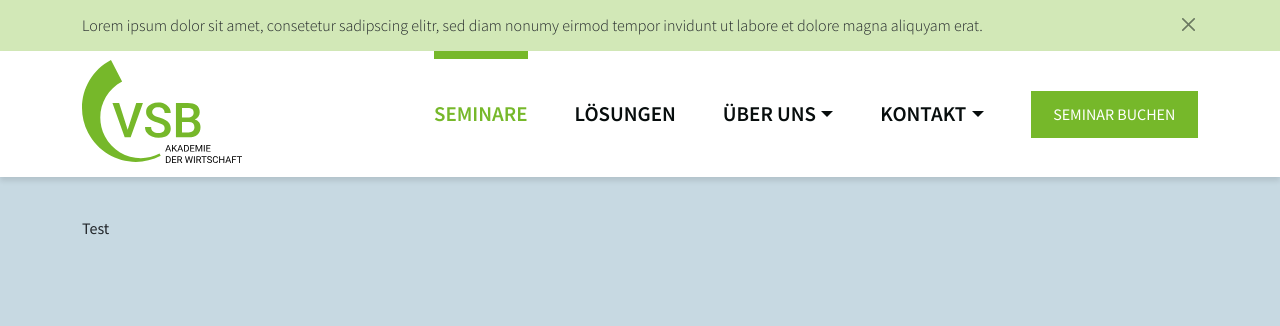
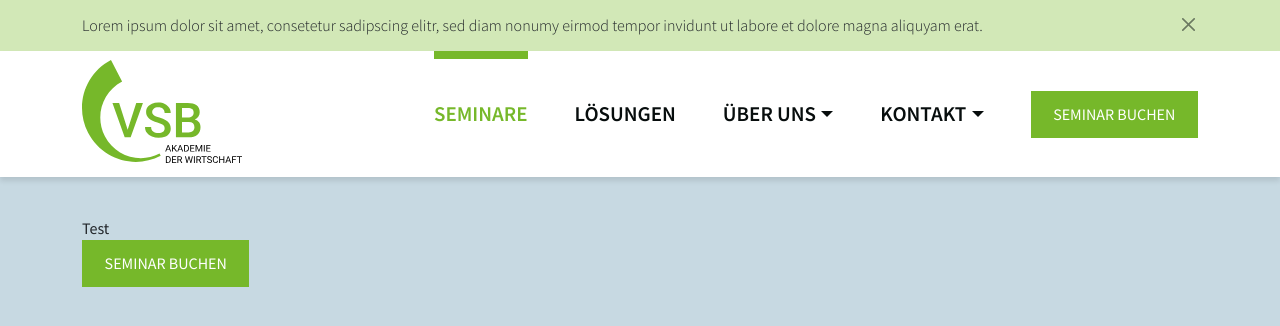
Before and after one commit to crookoo/vitejs-vite-bjhsce, a website built with Vite: page index.html in a window 1280 px wide. Shown: the top 326 px of the page. Built offline with nearby package versions, Linux system fonts and the light colour scheme; files whose address does not match are found by name.

Commit message:
Test with button

```diff
--- a/Css/style.scss
+++ b/Css/style.scss
@@ -145,11 +145,11 @@ body {
     top: 100%;
     margin-top: 0;
   }
+  .dropdown-menu[data-bs-popper] {
+    margin-top: 0;
+  }
   .dropdown .dropdown-menu {
     display: none;
-  }
-  .dropdown-menu[data-bs-popper] {
-    margin-top: 0;
   }
 }
 
--- a/index.html
+++ b/index.html
@@ -152,6 +152,9 @@
 
       <main class="container">
         <div>Test</div>
+        <button type="button" class="btn btn-primary btn-sm">
+        Seminar buchen
+      </button>
       </main>
     </div>
 
```
